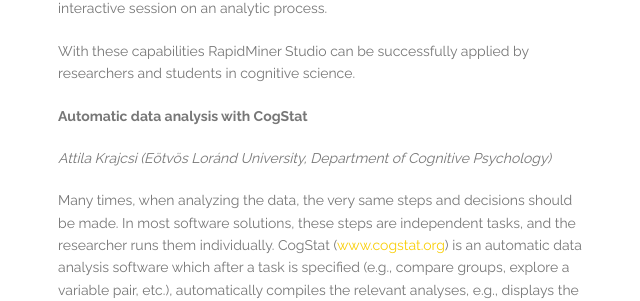
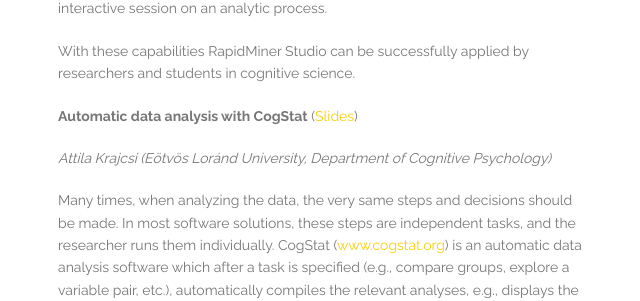
Before and after one commit to cogstat/cogstat_website, a Jekyll site: the page built from best_practices_symposium/program.md, in a window 1280 px wide and 900 px high, scrolled down 2454 px. Shown: the part 152-453 px from the top of the window, without its empty margins (37-677 px from the left). Built offline with Jekyll 4.4.1, drawn with Linux system fonts in a browser that asks for light colours.

Commit message:
symp: add slide link

```diff
--- a/best_practices_symposium/program.md
+++ b/best_practices_symposium/program.md
@@ -55,7 +55,7 @@
 
 With these capabilities RapidMiner Studio can be successfully applied by researchers and students in cognitive science.
 
-__Automatic data analysis with CogStat__
+__Automatic data analysis with CogStat__ ([Slides](https://docs.google.com/presentation/d/1dHXCUDNFn7iZQ4jqexLo_o30uK56GdllPOqaJl2kPnU/edit?usp=sharing))
 
 _Attila Krajcsi (Eötvös Loránd University, Department of Cognitive Psychology)_
 
```
